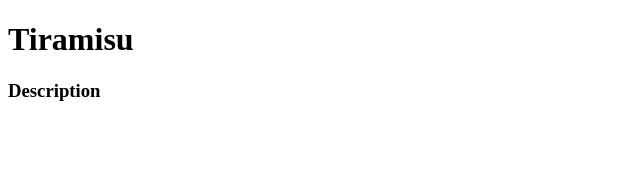
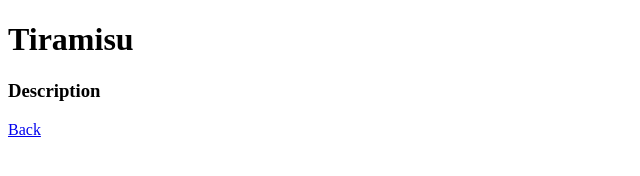
Before and after one commit to jenni-booth/odin-recipes, a plain HTML site: page recipes/tiramisu.html in a window 1280 px wide. Shown: the full height of the page, 0-640 px from the left. Drawn offline with Linux system fonts and the light colour scheme.

Commit message:
Add back button tiramisu.html

```diff
--- a/recipes/tiramisu.html
+++ b/recipes/tiramisu.html
@@ -8,5 +8,7 @@
         <h1>Tiramisu</h1>
         <h3>Description</h3>
         <p></p>
+
+        <p><a href="../index.html">Back</a></p>
     </body>
 </html>
```
